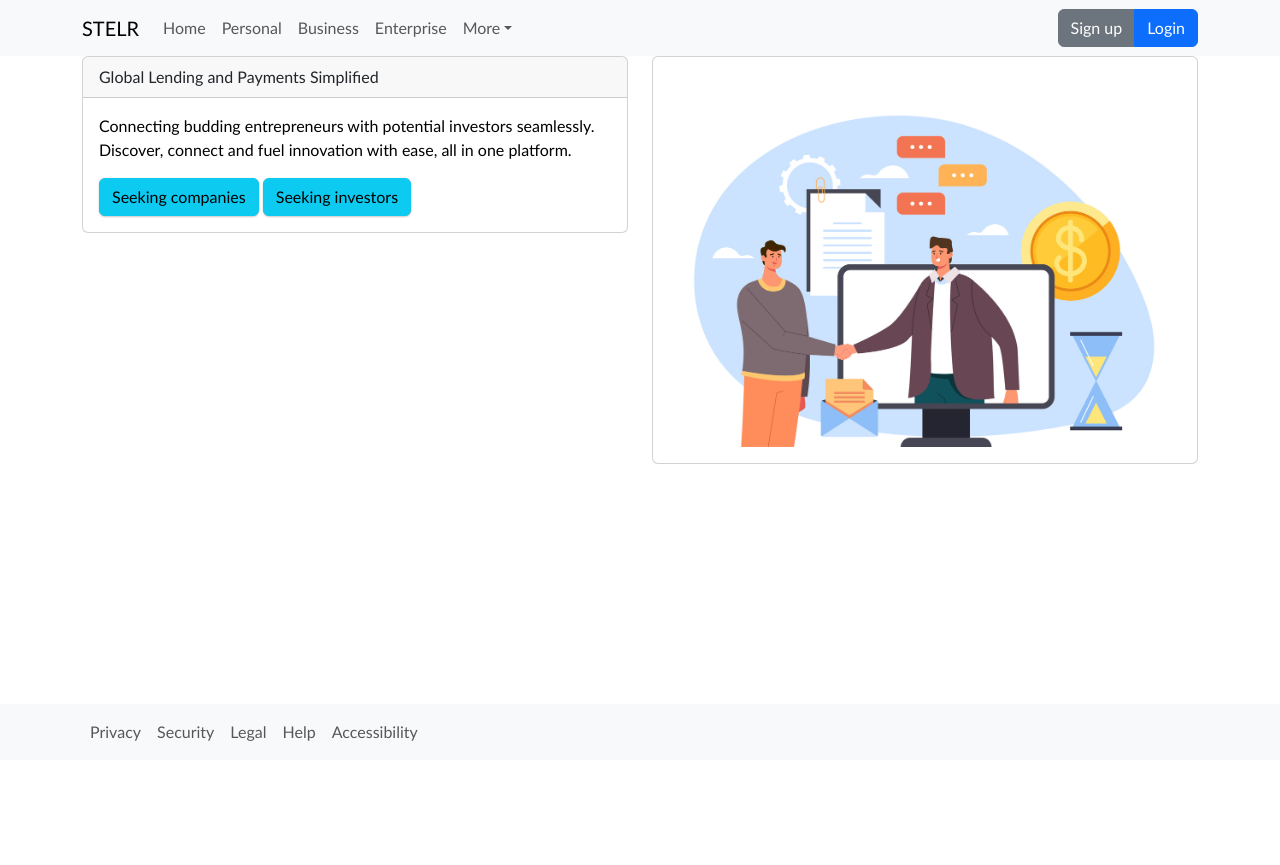
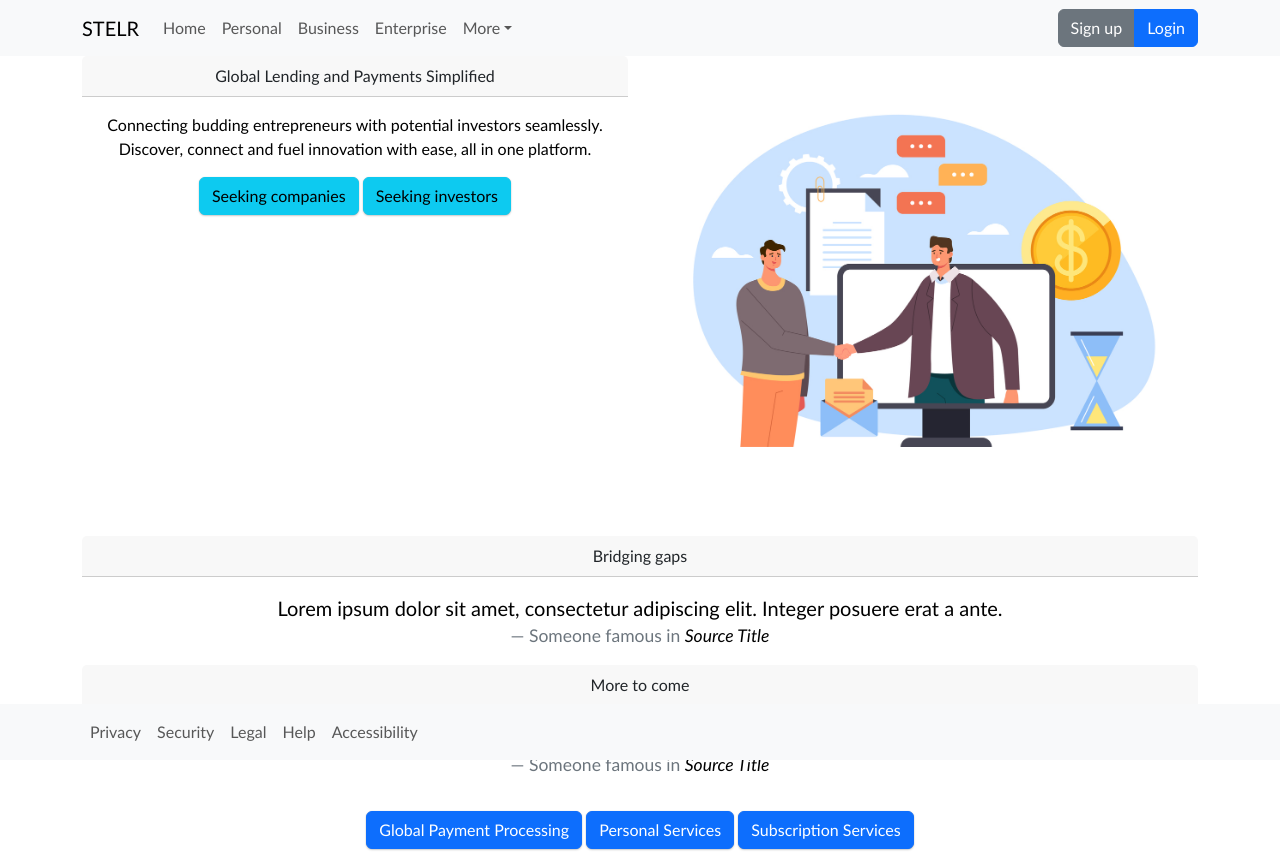
Before and after one commit to kchikosi/stelrbackend, a React (Vite) app in the folder src/main/client/: page / in a window 1280 px wide. Before the commit the page ends 800 px from the top, so only its background shows below. Built offline with nearby package versions, Linux system fonts and the light colour scheme.

Commit message:
home page updates
home page updates

```diff
--- a/src/main/client/src/routes/home-page.tsx
+++ b/src/main/client/src/routes/home-page.tsx
@@ -10,31 +10,75 @@ export default function Home() {
     <Container>
         <Row>
             <Col>
-                <Card>
+                <Card className="text-center border-0" style={{ height: '30rem' }}>
                   <Card.Header>Global Lending and Payments Simplified</Card.Header>
                   <Card.Body>
                     <Card.Text>
                         Connecting budding entrepreneurs with potential investors seamlessly. Discover, connect and fuel innovation with ease, all in one platform.
                     </Card.Text>
-                     <Button variant="info">Seeking companies</Button>{' '}
-                     <Button variant="info">Seeking investors</Button>
+                    <Button variant="info">Seeking companies</Button>{' '}
+                    <Button variant="info">Seeking investors</Button>
                   </Card.Body>
                 </Card>
             </Col>
             <Col>
-                <Card>
+                <Card className="border-0">
                   <Card.Body>
                   <Image src="src/assets/artwork/lending.jpg" fluid/>
                   </Card.Body>
                 </Card>
             </Col>
-
+        </Row>
+        <Row>
+            <Col>
+                <Card className="text-center border-0">
+                  <Card.Header>Bridging gaps</Card.Header>
+                  <Card.Body>
+                    <blockquote className="blockquote mb-0">
+                      <p>
+                        {' '}
+                        Lorem ipsum dolor sit amet, consectetur adipiscing elit. Integer
+                        posuere erat a ante.{' '}
+                      </p>
+                      <footer className="blockquote-footer">
+                        Someone famous in <cite title="Source Title">Source Title</cite>
+                      </footer>
+                    </blockquote>
+                  </Card.Body>
+                </Card>
+            </Col>
+        </Row>
+        <Row>
+            <Col>
+                <Card className="text-center border-0">
+                  <Card.Header>More to come</Card.Header>
+                  <Card.Body>
+                    <blockquote className="blockquote mb-0">
+                      <p>
+                        {' '}
+                        Lorem ipsum dolor sit amet, consectetur adipiscing elit. Integer
+                        posuere erat a ante.{' '}
+                      </p>
+                      <footer className="blockquote-footer">
+                        Someone famous in <cite title="Source Title">Source Title</cite>
+                      </footer>
+                    </blockquote>
+                  </Card.Body>
+                </Card>
+            </Col>
+        </Row>
+        <Row>
+            <Col>
+                <Card className="text-center border-0">
+                    <Card.Body>
+                    <Button variant="primary">Global Payment Processing</Button>{'   '}
+                    <Button variant="primary">Personal Services</Button>{'   '}
+                    <Button variant="primary">Subscription Services</Button>
+                    </Card.Body>
+                </Card>
+            </Col>
         </Row>
     </Container>
-
-
     </>
-
-
     );
 }
```
